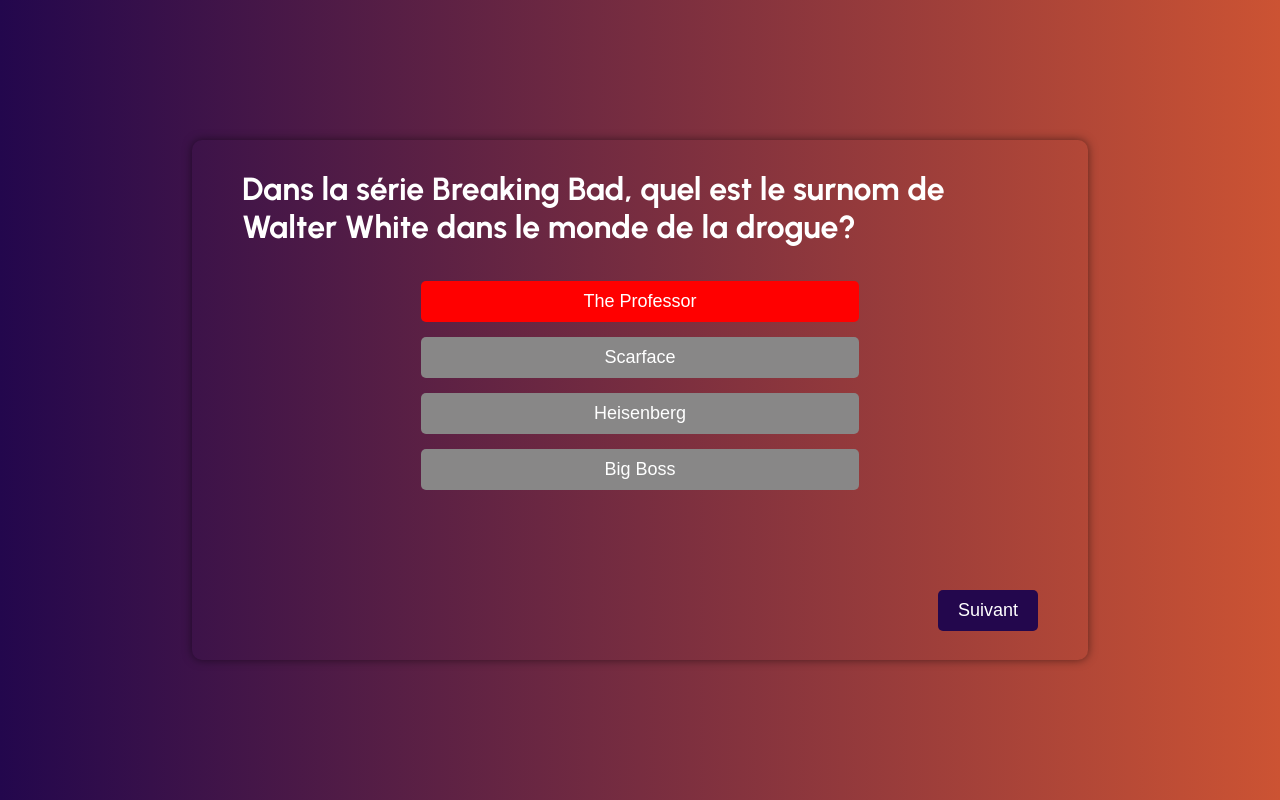
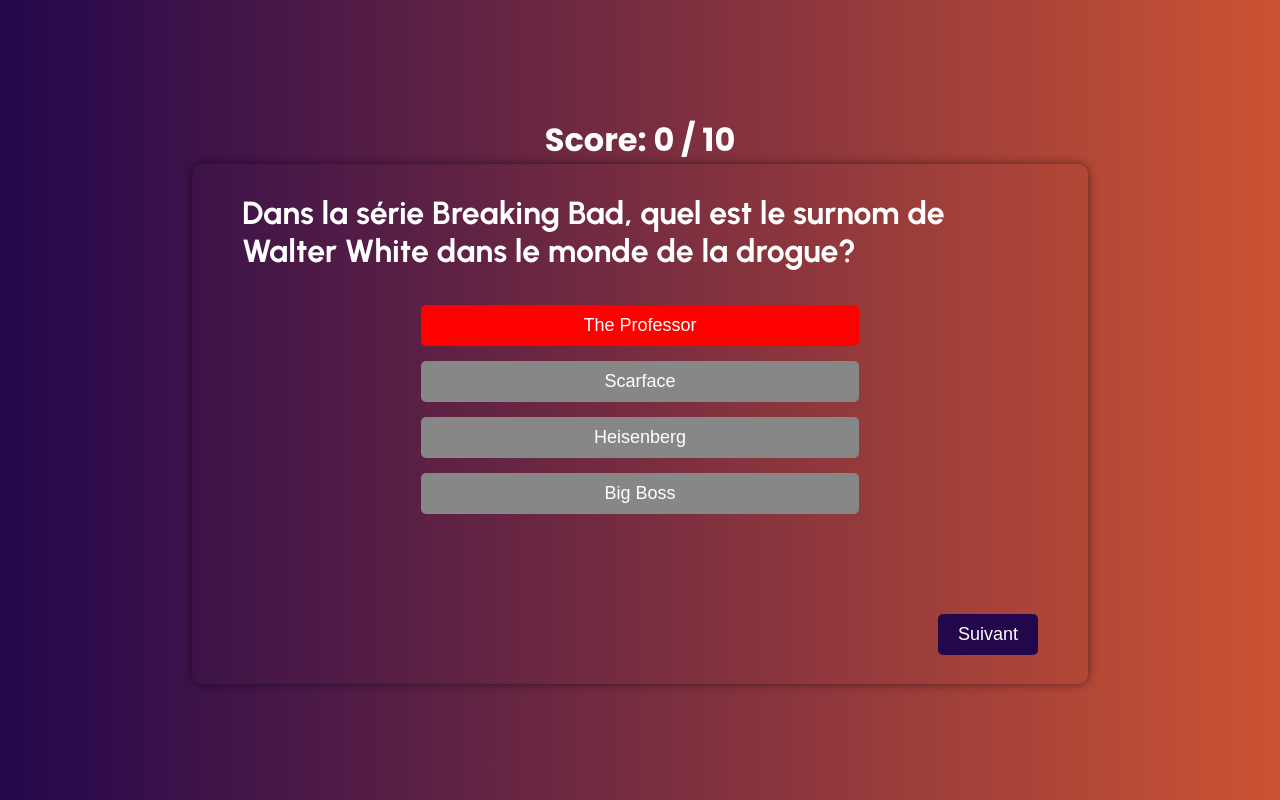
Before and after one commit to Ange230700/quizz, a plain HTML site: page index.html in a window 1280 px wide. Both pictures are taken after a click on the button "The Professor". Drawn offline with Linux system fonts and the light colour scheme.

Commit message:
on a ajouté un suivi de score

```diff
--- a/index.html
+++ b/index.html
@@ -9,6 +9,9 @@
     <script defer type="module" src="script.js"></script>
   </head>
   <body>
+    <header>
+      <h1 id="score"></h1>
+    </header>
     <main id="section-quiz">
       <h1 class="question"></h1>
 
--- a/questions.js
+++ b/questions.js
@@ -8,6 +8,46 @@
       texte: "Dans quel film de science-fiction peut-on entendre la célèbre réplique : 'Que la Force soit avec toi ?'",
       tableauDeChoix: ["Star Wars", "Star Trek", "Matrix", "Interstellar"],
       reponse: "Star Wars",
+   },
+   {
+      texte: "Quel acteur incarne le personnage de Jack Sparrow dans la saga Pirates des Caraïbes ?",
+      tableauDeChoix: ["Orlando Bloom", "Johnny Depp", "Geoffrey Rush", "Keira Knightley"],
+      reponse: "Johnny Depp",
+   },
+   {
+      texte: "Quel est le nom du personnage principal de la série Sherlock Holmes ?",
+      tableauDeChoix: ["Mycroft Holmes", "John Watson", "James Moriarty", "Sherlock Holmes"],
+      reponse: "Sherlock Holmes",
+   },
+   {
+      texte: "Quel est le nom du personnage principal de la série Breaking Bad ?",
+      tableauDeChoix: ["Jesse Pinkman", "Saul Goodman", "Walter White", "Gus Fring"],
+      reponse: "Walter White",
+   },
+   {
+      texte: "Quel est le nom du personnage principal de la série The Mandalorian ?",
+      tableauDeChoix: ["Boba Fett", "Din Djarin", "Grogu", "Cara Dune"],
+      reponse: "Din Djarin",
+   },
+   {
+      texte: "Quel est le nom du personnage principal de la série The Witcher ?",
+      tableauDeChoix: ["Yennefer", "Triss Merigold", "Geralt de Riv", "Ciri"],
+      reponse: "Geralt de Riv",
+   },
+   {
+      texte: "Quel est le nom du personnage principal de la série The Office ?",
+      tableauDeChoix: ["Michael Scott", "Jim Halpert", "Dwight Schrute", "Pam Beesly"],
+      reponse: "Michael Scott",
+   },
+   {
+      texte: "Quel est le nom du personnage principal de la série The Crown ?",
+      tableauDeChoix: ["Elizabeth II", "Margaret Thatcher", "Charles de Galles", "Diana Spencer"],
+      reponse: "Elizabeth II",
+   },
+   {
+      texte: "Quel est le nom du personnage principal de la série Peaky Blinders ?",
+      tableauDeChoix: ["Tommy Shelby", "Arthur Shelby", "Alfie Solomons", "Ada Shelby"],
+      reponse: "Tommy Shelby",
    }
 ];
 
--- a/script.js
+++ b/script.js
@@ -2,6 +2,8 @@
 import questions from './questions.js';
 
 let numeroQuestionActuelle = 0;
+
+let score = 0
 
 /* ======= RECUPERATION ELEMENTS HTML ======= */
 
@@ -17,14 +19,27 @@
 // on récupère le bouton rejouer dans le HTML
 const boutonRejouerDansHtml = document.querySelector("#bouton-rejouer");
 
+//on récupère l'element HTML de l'id de score
+const scoreDansHtml = document.querySelector("#score");
+scoreDansHtml.innerText = `Score: ${score} / ${questions.length}`;
+
 /* ==================================== */
 
 /* =============== FONCTIONS =============== */
+
+function desactiverLesBoutonsOptions() {
+    const boutonOptionsDansHtml = document.querySelectorAll(".option");
+
+    boutonOptionsDansHtml.forEach((bouton) => {
+        bouton.disabled = true;
+    });
+}
 
 function verifierBonneReponse(reponseJoueur) {
     const bonneReponseDeQuestionActuelle = questions[numeroQuestionActuelle].reponse;
 
     if (reponseJoueur === bonneReponseDeQuestionActuelle) {
+        score = score + 1;
         return true;
     } else {
         return false
@@ -61,15 +76,17 @@
         // on ajoute un événement click à chaque bouton
         boutonDansHtml.addEventListener("click", () => {
             desactiverLesBoutonsOptions();
-            if (verifierBonneReponse(boutonDansHtml.innerText) === true ) {
+            if (verifierBonneReponse(boutonDansHtml.innerText) === true) {
                 boutonDansHtml.style.backgroundColor = "green";
                 boutonDansHtml.style.color = "white";
                 boutonSuivantDansHtml.disabled = false;
+                scoreDansHtml.innerText = `Score: ${score} / ${questions.length}`;
 
             } else {
                 boutonDansHtml.style.backgroundColor = "red";
                 boutonDansHtml.style.color = "white";
                 boutonSuivantDansHtml.disabled = false;
+                scoreDansHtml.innerText = `Score: ${score} / ${questions.length}`;
             }
         });
     });
@@ -81,13 +98,21 @@
 
 chargerLaQuestion();
 
-function desactiverLesBoutonsOptions() {
-    const boutonOptionsDansHtml = document.querySelectorAll(".option");
+function changerLeMessageEnFonctionDuScore() {
+    if (score === questions.length) {
+        questionDansHtml.innerText = "Bravo! T'es un boss des séries!";
+    } else if (score > (3 * questions.length) / 4) {
+        questionDansHtml.innerText = "Excellent ! Tu maîtrises vraiment bien tes séries !";
+    } else if (score > questions.length / 2) {
+        questionDansHtml.innerText = "Pas mal ! Tu connais bien tes séries !";
+    } else if (score > 0) {
+        questionDansHtml.innerText = "Pas encore ça, mais tu as de bonnes bases !";
+    } else {
+        questionDansHtml.innerText = "Tu devrais regarder plus de séries !";
+    }
+    return questionDansHtml.innerText;
+}
 
-    boutonOptionsDansHtml.forEach((bouton) => {
-        bouton.disabled = true;
-    });
-}
 
 
 
@@ -106,7 +131,7 @@
         chargerLaQuestion();
     } else {
         // S'il y a plus de questions, on indique que le quiz est terminé
-        questionDansHtml.innerText = 'Quiz terminé';
+        questionDansHtml.innerText = changerLeMessageEnFonctionDuScore();
 
         //on vide la section des options dans HTML
         sectionDesOptionsDansHtml.innerHTML = "";
@@ -121,6 +146,9 @@
 
 // on ajoute un événement click au bouton rejouer
 boutonRejouerDansHtml.addEventListener("click", () => {
+    // On remet le score à 0
+    score = 0
+    scoreDansHtml.innerText = `Score: ${score} / ${questions.length}`;
     // On remet le numéro de la question actuelle à 0
     numeroQuestionActuelle = 0
 
--- a/style.css
+++ b/style.css
@@ -24,6 +24,7 @@
     #23074d
   );
   display: flex;
+  flex-direction: column;
   justify-content: center;
   align-items: center;
   height: 100vh;
```
